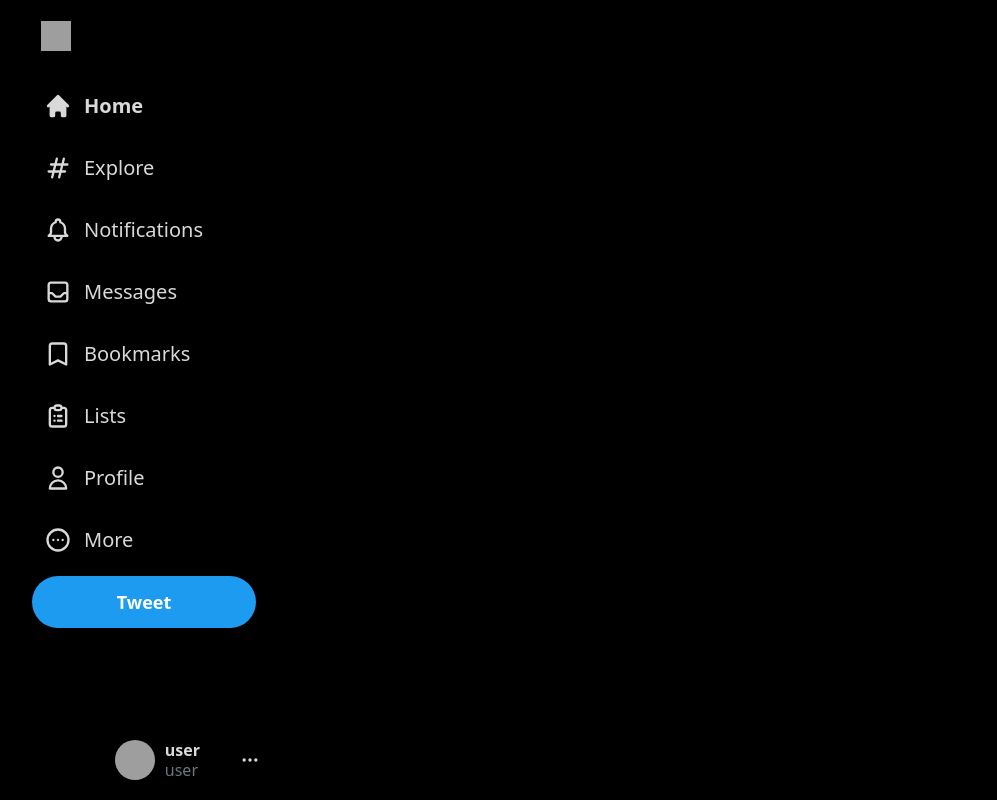
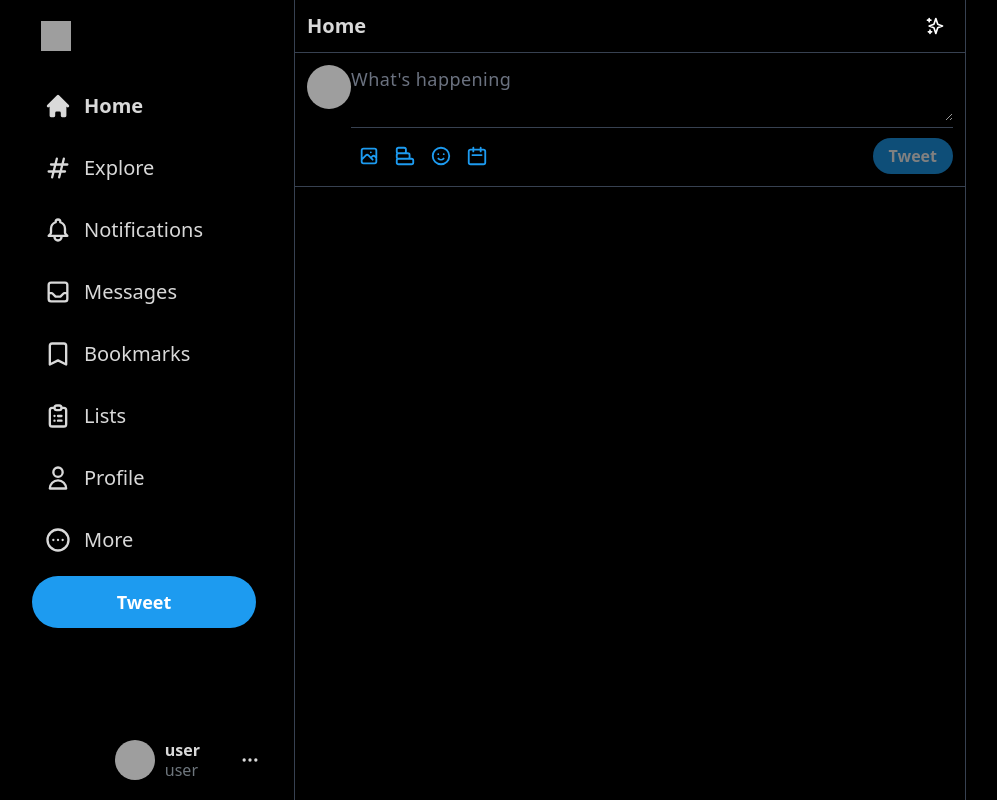
Before and after one commit to TimWolfskin/twitter-clone, a Next.js app: page / in a window 1280 px wide. Shown: the whole page, without its empty margins (76-1073 px from the left). Built offline with nearby package versions, Linux system fonts and the light colour scheme; grey boxes are pictures that could not be loaded.

Commit message:
added input component

```diff
--- /dev/null
+++ b/components/Feed.js
@@ -0,0 +1,23 @@
+import { SparklesIcon } from "@heroicons/react/outline"
+import Input from "./Input"
+
+function Feed () {
+    return (
+        <div className="text-white flex-grow border-l border-r
+        border-gray-700 max-w-2xl sm:ml-[73px] xl:ml-[370px]">
+            <div className="text-[#d9d9d9] flex items-center
+            sm:justify-between py-2 px-3 sticky top-0 z-50 bg-black
+            border-b border-gray-700">
+                <h2 className="text-lg sm:text-xl font-bold">Home</h2>
+                <div className="hoverAnimation w-9 h-9 flex items-center
+                justify-center xl:px-0 ml-auto">
+                    <SparklesIcon className="h-5 text-white" />
+                </div>
+            </div>
+            <Input />
+        </div>
+    )
+};
+
+
+export default Feed
--- /dev/null
+++ b/components/Input.js
@@ -0,0 +1,151 @@
+import {
+    CalendarIcon,
+    ChartBarIcon,
+    EmojiHappyIcon,
+    PhotographIcon,
+    XIcon,
+} from "@heroicons/react/outline";
+import { useRef, useState } from "react";
+import "emoji-mart/css/emoji-mart.css";
+import { Picker } from "emoji-mart";
+import { db, storage } from "../firebase";
+import {
+    addDoc,
+    collection,
+    doc,
+    serverTimestamp,
+    updateDoc,
+} from "@firebase/firestore";
+import { getDownloadURL, ref, uploadString } from "@firebase/storage";
+
+function Input() {
+    const [input, setInput] = useState("");
+    const [selectedFile, setSelectedFile] = useState(null);
+    const [showEmojis, setShowEmojis] = useState(false);
+    const [loading, setLoading] = useState(false);
+    const filePickerRef = useRef(null);
+
+    const sendPost = async () => {
+        if (loading) return;
+        setLoading(true);
+
+        const docRef = await addDoc(collection(db, 'posts'), {
+            // id: session.user.uid,
+            // username: session.user.name,
+            // userImg: session.user.image,
+            // tag: session.user.tag,
+            text: input,
+            timestamp: serverTimestamp(),
+        });
+
+        const imageRef = ref(storage, `posts/${docRef.id}/image`);
+
+        if (selectedFile) {
+            await uploadString(imageRef, selectedFile, "data_url").then(async () => {
+                const downloadURL = await getDownloadURL(imageRef);
+                await updateDoc(doc(db, "posts", docRef.id), {
+                    Image: downloadURL,
+                });
+            });
+        }
+
+        setLoading(false);
+        setInput("");
+        setSelectedFile(null);
+        setShowEmojis(false);
+    };
+
+    const addImageToPost = (e) => {
+        const reader = new FileReader();
+        if (e.target.files[0]) {
+            reader.readAsDataURL(e.target.files[0]);
+        }
+
+        reader.onload = (readerEvent) => {
+            setSelectedFile(readerEvent.target.result);
+        };
+    };
+
+    const addEmoji = (e) => {
+        let sym = e.unified.split("-");
+        let codesArray = [];
+        sym.forEach((el) => codesArray.push("0x" + el));
+        let emoji = String.fromCodePoint(...codesArray);
+        setInput(input + emoji);
+    };
+
+
+    return (
+        <div className={`border-b border-gray-700 p-3 flex space-x-0-3
+        overflow-y-scroll ${loading && "opacity-60"}`}>
+            <img src="https://upload.wikimedia.org/wikipedia/commons/4/44/Facebook_Logo.png" alt=""
+                className="h-11 w-11 rounded-full cursor-pointer"
+            />
+            <div className="w-full divide-y divide-gray-700">
+                <div className={`${selectedFile && "pb-7"} ${input && "space-y-2.5"}`}>
+                    <textarea value={input}
+                        onChange={(e) => setInput(e.target.value)}
+                        rows="2"
+                        placeholder="What's happening"
+                        className="bg-transparent outline-none text-[#d9d9d9]
+                     text-lg placeholder-gray-500 tracking-wide w-full min-h-[50px]"
+                    />
+                    {selectedFile && (
+                        <div className="relative">
+                            <div className="absolute w-8 h-8 bg-[#15181c] hover:bg-[#272c26] bg-opacity-75
+                     rounded-full flex items-center justify-center top-1 left-1 cursor-pointer" onClick={() => setSelectedFile(null)} >
+                                <XIcon className="text-white h-5" />
+                            </div>
+                            <img src={selectedFile} alt=""
+                                className="rounded-2xl max-h-80 object-contain" />
+                        </div>
+                    )}
+                </div>
+                {!loading && (
+                    <div className="flex items-center justify-between pt-2.5">
+                        <div className="flex items-center">
+                            <div className="icon" onClick={() => filePickerRef.current.click()}>
+                                <PhotographIcon className="h-[22px] text-[#1d9bf0]" />
+                                <input type="file" hidden onChange={addImageToPost} ref={filePickerRef} />
+                            </div>
+                            <div className="icon rotate-90">
+                                <ChartBarIcon className="text-[#1d9bf0] h-[22px]" />
+                            </div>
+
+                            <div className="icon" onClick={() => setShowEmojis(!showEmojis)}>
+                                <EmojiHappyIcon className="text-[#1d9bf0] h-[22px]" />
+                            </div>
+
+                            <div className="icon">
+                                <CalendarIcon className="text-[#1d9bf0] h-[22px]" />
+                            </div>
+                            {showEmojis && (
+                                <Picker
+                                    onSelect={addEmoji}
+                                    style={{
+                                        position: "absolute",
+                                        marginTop: "465px",
+                                        marginLeft: -40,
+                                        maxWidth: "320px",
+                                        borderRadius: "20px",
+                                    }}
+                                    theme="dark"
+                                />
+                            )}
+                        </div>
+                        <button className="bg-[#1d9bf0] text-white rounded-full px-4 py-1.5 font-bold shadow-md hover:bg-[#1a8cd8]
+                disabled:hover:bg-[#1d9bf0] disabled:opacity-50
+                disabled:cursor-default"
+                            disabled={!input.trim() && !selectedFile}
+                            onClick={sendPost}
+                        >
+                            Tweet
+                        </button>
+                    </div>
+                )}
+            </div>
+        </div>
+    );
+}
+
+export default Input
--- a/components/Sidebar.js
+++ b/components/Sidebar.js
@@ -32,7 +32,7 @@
             rounded-full w-56 h-[52px] text-lg font-bold shadow-md hover:bg-[#1a8cd8]">Tweet</button>
             <div className="text-[#d9d9d9] flex items-center
             justify-center hoverAnimation xl:ml-auto xl:-mr-5 mt-auto">
-                <img src="https://www.freepnglogos.com/uploads/logo-facebook-png/logo-facebook-high-quality-facebook-logo-cliparts-for-20.png" alt=""
+                <img src="https://upload.wikimedia.org/wikipedia/commons/4/44/Facebook_Logo.png" alt=""
                     className="h-10 w-10 rounded-full xl:mr-2.5" />
                 <div className="hidden xl:inline leading-5">
                     <h4 className="font-bold">user</h4>
--- /dev/null
+++ b/firebase.js
@@ -0,0 +1,19 @@
+import { initializeApp, getApp, getApps } from "firebase/app";
+import { getFirestore } from "firebase/firestore";
+import { getStorage } from "firebase/storage";
+
+const firebaseConfig = {
+    apiKey: "AIzaSyAOiY6ddmVkVJeUu_hd_HBT-bhLLunQB7Y",
+    authDomain: "twitter-clone-db37b.firebaseapp.com",
+    projectId: "twitter-clone-db37b",
+    storageBucket: "twitter-clone-db37b.appspot.com",
+    messagingSenderId: "531660079332",
+    appId: "1:531660079332:web:9691046016bc80ce3b2cf1"
+};
+
+const app = !getApps().length ? initializeApp(firebaseConfig) : getApp();
+const db = getFirestore();
+const storage = getStorage();
+
+export default app;
+export { db, storage };
--- a/package.json
+++ b/package.json
@@ -7,6 +7,8 @@
   },
   "dependencies": {
     "@heroicons/react": "^1.0.6",
+    "emoji-mart": "^3.0.1",
+    "firebase": "^9.6.8",
     "next": "latest",
     "react": "^17.0.2",
     "react-dom": "^17.0.2"
--- a/pages/index.tsx
+++ b/pages/index.tsx
@@ -2,6 +2,7 @@
 import Head from 'next/head'
 import Image from 'next/image'
 import Sidebar from "../components/Sidebar"
+import Feed from "../components/Feed"
 
 const Home: NextPage = () => {
   return (
@@ -13,6 +14,7 @@
 
       <main className='bg-black min-h-screen flex max-w-[1500px] mx-auto'>
         <Sidebar />
+        <Feed />
       </main>
 
     </div>
--- a/styles/globals.css
+++ b/styles/globals.css
@@ -15,4 +15,9 @@
         cursor-pointer w-[52px] h-[52px] xl:w-auto xl:h-auto xl:py-3
         xl:px-4 transition duration-200 ease-out;
     }
+    .icon {
+        @apply cursor-pointer  w-9 h-9 hover:bg-[#1d9bf0]
+        hover:bg-opacity-10 flex items-center justify-center
+        rounded-full transition ease-out;
+    }
 }
```
Also changed, not shown: 1 other file (tests, documents, lock files or other folders).
